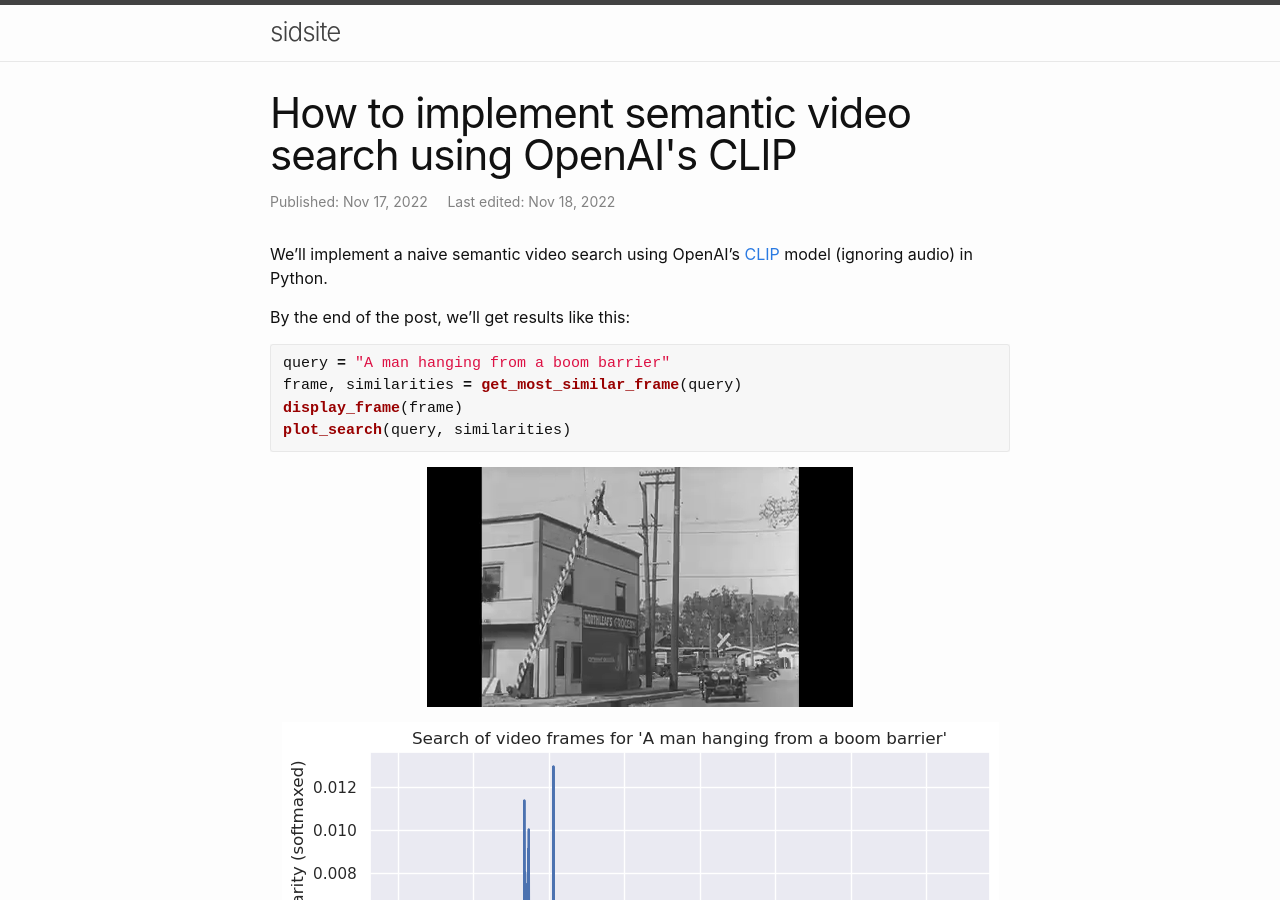
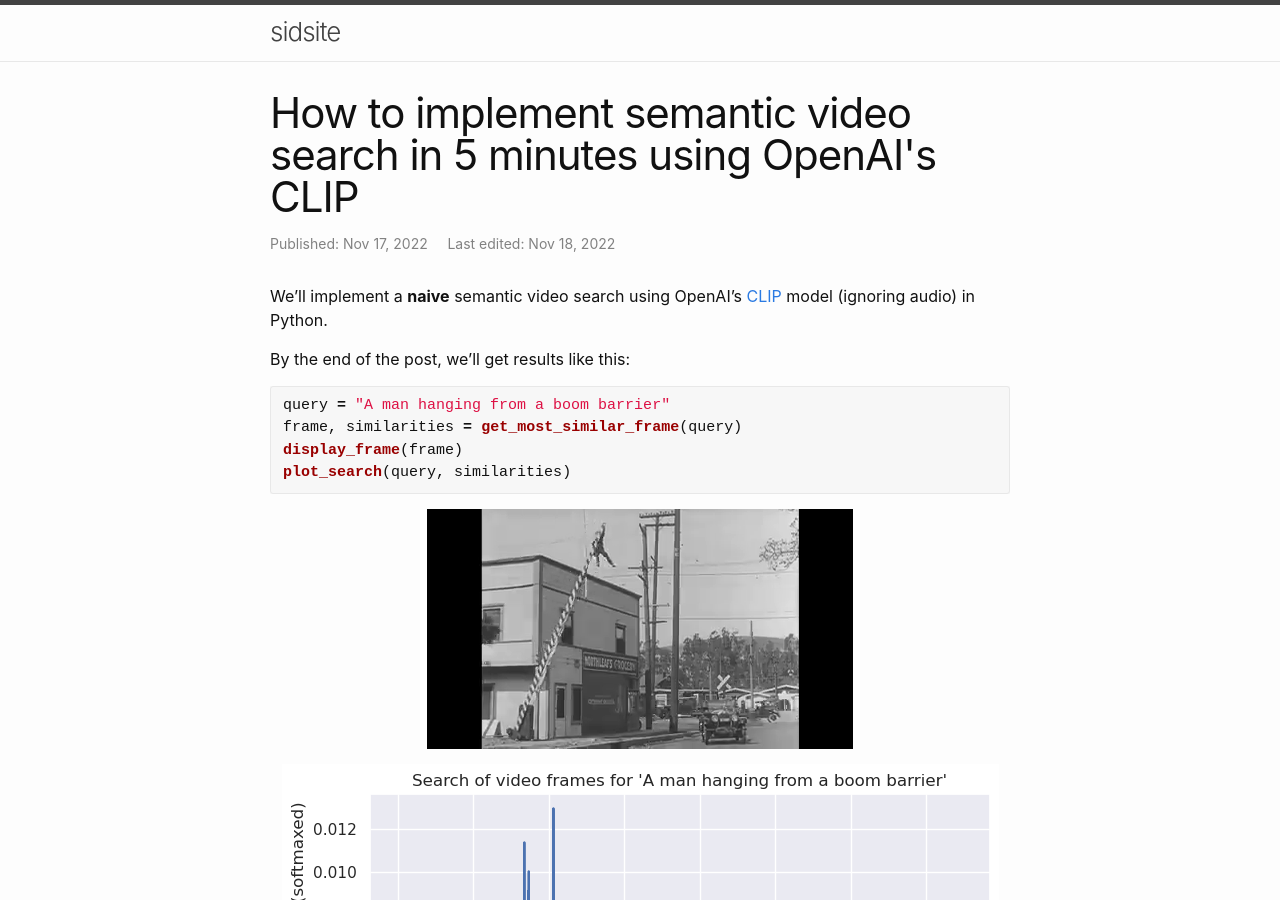
Before and after one commit to sradc/sradc.github.io, a Jekyll site: the page built from _posts/2022-11-17-semantic-video-search.md, in a window 1280 px wide and 900 px high. Built offline with Jekyll 4.4.1, drawn with Linux system fonts in a browser that asks for light colours; comment, search, counter and statistics services are not loaded.

Commit message:
Revert "updated title"
This reverts commit 4577f9dd39839693df1028247aec44ba763d8498.

```diff
--- a/_posts/2022-11-17-semantic-video-search.md
+++ b/_posts/2022-11-17-semantic-video-search.md
@@ -1,6 +1,6 @@
 ---
 layout: post
-title:  "How to implement semantic video search using OpenAI's CLIP"
+title:  "How to implement semantic video search in 5 minutes using OpenAI's CLIP"
 date:   2022-11-17 00:00:00 +0000
 date_edited: 2022-11-18 00:00:00 +0000
 categories:
@@ -8,7 +8,7 @@
 nolink: false
 ---
 
-We'll implement a naive semantic video search using OpenAI's [CLIP](https://github.com/openai/CLIP) model (ignoring audio) in Python.
+We'll implement a **naive** semantic video search using OpenAI's [CLIP](https://github.com/openai/CLIP) model (ignoring audio) in Python.
 
 By the end of the post, we'll get results like this:
 
```
